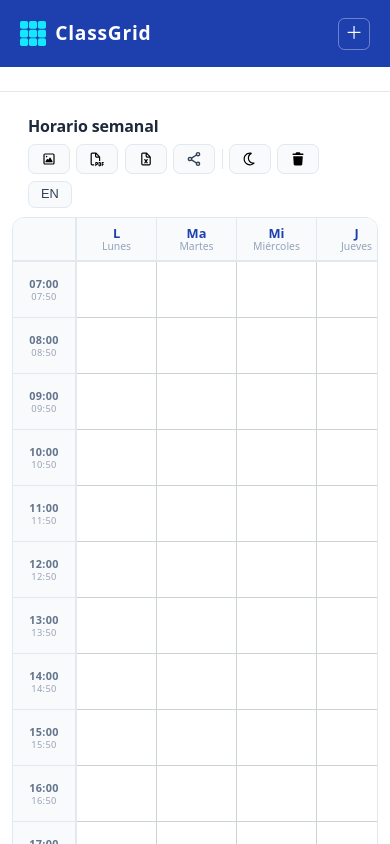
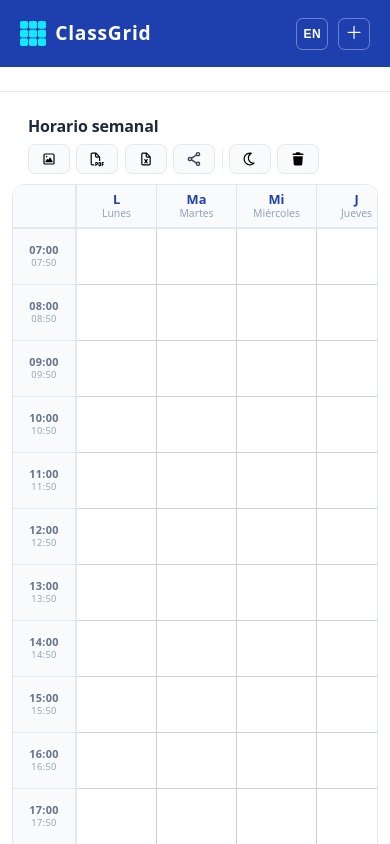
Before and after one commit to ionatan21/generador-horarios, a React (Vite) app: page / in a window 390 px wide. Shown: the top 844 px of the page. Built offline with nearby package versions, Linux system fonts and the light colour scheme.

Commit message:
mobile responsive fix

```diff
--- a/src/App.css
+++ b/src/App.css
@@ -67,7 +67,6 @@
 /* ── Brand toggle (mobile only) ─────────────────────── */
 .app-brand__toggle {
   display: none;
-  margin-left: auto;
   background: none;
   border: 1.5px solid rgba(255,255,255,0.35);
   border-radius: 0.4rem;
@@ -87,6 +86,31 @@
   background: rgba(255,255,255,0.15);
 }
 
+/* ── Brand lang button (mobile only) ────────────────── */
+.app-brand__lang {
+  display: none;
+  margin-left: auto;
+  background: none;
+  border: 1.5px solid rgba(255,255,255,0.35);
+  border-radius: 0.4rem;
+  color: #fff;
+  font-size: 0.75rem;
+  font-weight: 700;
+  line-height: 1;
+  width: 2rem;
+  height: 2rem;
+  align-items: center;
+  justify-content: center;
+  cursor: pointer;
+  flex-shrink: 0;
+  transition: background 0.15s;
+  letter-spacing: 0.04em;
+}
+
+.app-brand__lang:hover {
+  background: rgba(255,255,255,0.15);
+}
+
 /* ── Responsive: stack on small screens ─────────────── */
 @media (max-width: 768px) {
   .app-layout {
@@ -103,6 +127,10 @@
   }
 
   .app-brand__toggle {
+    display: flex;
+  }
+
+  .app-brand__lang {
     display: flex;
   }
 
@@ -139,6 +167,10 @@
 }
 
 .dark .app-brand__toggle {
+  border-color: rgba(255,255,255,0.25);
+}
+
+.dark .app-brand__lang {
   border-color: rgba(255,255,255,0.25);
 }
 
--- a/src/App.tsx
+++ b/src/App.tsx
@@ -1,4 +1,5 @@
 import { useState, useMemo, useEffect, useRef } from 'react'
+import { useTranslation } from 'react-i18next'
 import logo from './assets/logo.svg'
 import CourseForm from './components/CourseForm'
 import ScheduleView from './components/ScheduleView'
@@ -53,6 +54,14 @@ export interface ShareState {
 
 function App() {
   const { courses, setCourses, clearCourses } = usePersistedCourses()
+  const { i18n } = useTranslation()
+
+  function toggleLang() {
+    const next = i18n.language === 'es' ? 'en' : 'es'
+    i18n.changeLanguage(next)
+    localStorage.setItem('lang', next)
+  }
+
   const [darkMode, setDarkMode] = useState<boolean>(
     () => localStorage.getItem('darkMode') === 'true',
   )
@@ -159,6 +168,13 @@ function App() {
           <img src={logo} className="app-brand__icon" alt="ClassGrid logo" />
           <span className="app-brand__name">ClassGrid</span>
           <button
+            className="app-brand__lang"
+            onClick={toggleLang}
+            aria-label="Toggle language"
+          >
+            {i18n.language === 'es' ? 'EN' : 'ES'}
+          </button>
+          <button
             className="app-brand__toggle"
             onClick={() => setSidebarOpen((o) => !o)}
             aria-label="Toggle form"
--- a/src/components/ScheduleView.css
+++ b/src/components/ScheduleView.css
@@ -177,6 +177,10 @@
 
   .sv-btn--lang .sv-btn__label {
     display: inline;
+  }
+
+  .sv-btn--lang {
+    display: none;
   }
 
   .sv-btn--w-lg,
@@ -471,7 +475,10 @@
   transform: translateX(-50%);
   display: flex;
   align-items: center;
-  gap: 0.75rem;
+  flex-wrap: wrap;
+  justify-content: center;
+  gap: 0.5rem 0.75rem;
+  max-width: calc(100vw - 2rem);
   padding: 0.6rem 1rem;
   background: #1e293b;
   color: #e2e8f0;
@@ -479,7 +486,6 @@
   font-size: 0.82rem;
   box-shadow: 0 4px 20px rgba(0, 0, 0, 0.25);
   z-index: 90;
-  white-space: nowrap;
   animation: sv-fade-in 0.2s ease;
 }
 
--- a/src/i18n/locales/en.json
+++ b/src/i18n/locales/en.json
@@ -44,7 +44,7 @@
     "shareCopy": "Copy",
     "shareCopied": "Copied!",
     "shareClose": "Close",
-    "shareReadOnly": "This is a shared schedule (read-only).",
+    "shareReadOnly": "Shared schedule (read-only)",
     "shareReadOnlyDismiss": "Make it mine"
   },
   "days": {
--- a/src/i18n/locales/es.json
+++ b/src/i18n/locales/es.json
@@ -44,7 +44,7 @@
     "shareCopy": "Copiar",
     "shareCopied": "¡Copiado!",
     "shareClose": "Cerrar",
-    "shareReadOnly": "Este es un horario compartido (solo lectura).",
+    "shareReadOnly": "Horario compartido (solo lectura)",
     "shareReadOnlyDismiss": "Hacer mío"
   },
   "days": {
```
